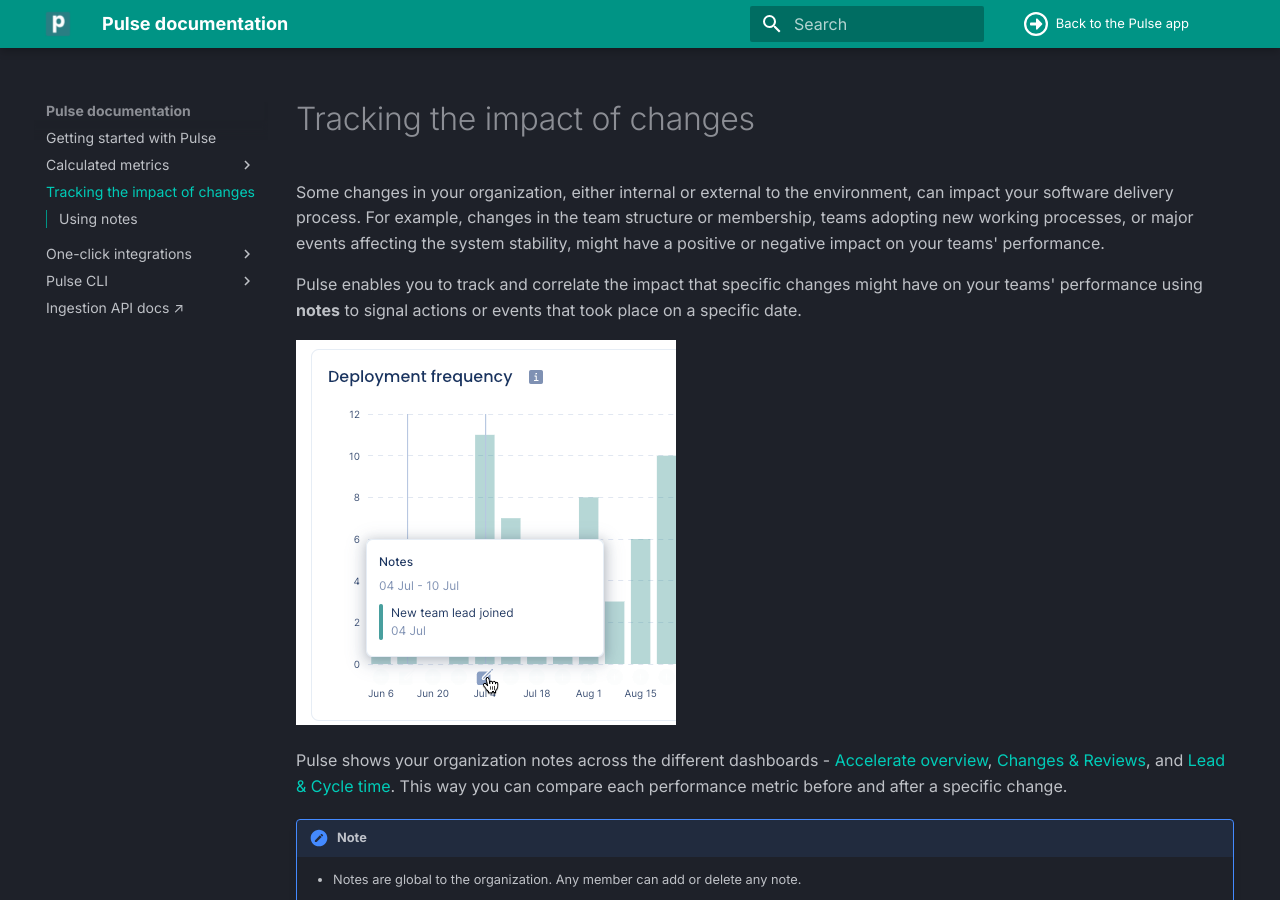
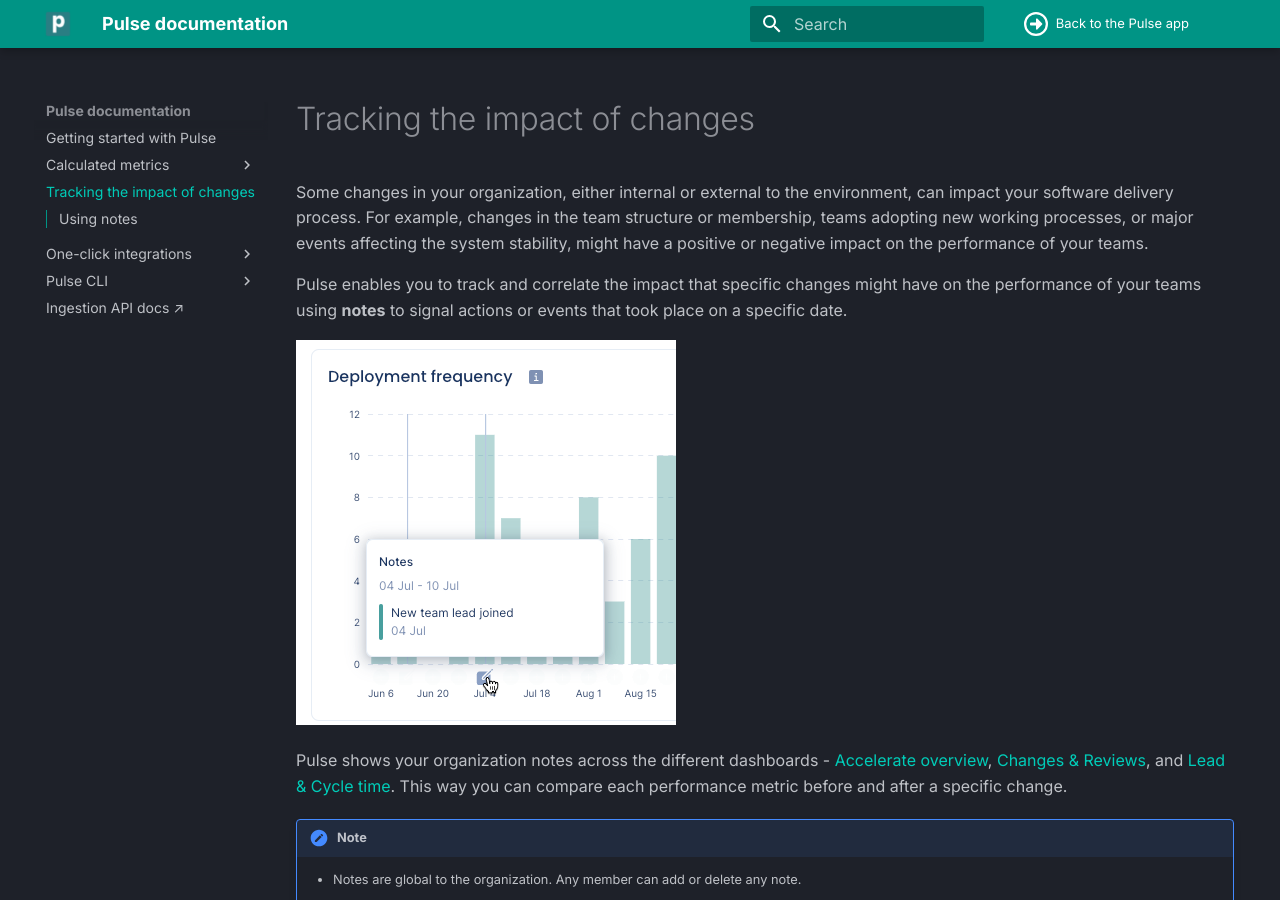
Before and after one commit to codacy/pulse-user-docs, an MkDocs documentation site: the page built from docs/notes.md, in a window 1280 px wide and 900 px high. Built offline with MkDocs 1.6.1 and Material for MkDocs 9.7.7, drawn with Linux system fonts in a browser that asks for light colours.

Commit message:
Update docs/notes.md
Co-authored-by: Paulo Ribeiro <paulo.ribeiro@codacy.com>

```diff
--- a/docs/notes.md
+++ b/docs/notes.md
@@ -1,8 +1,8 @@
 # Tracking the impact of changes
 
-Some changes in your organization, either internal or external to the environment, can impact your software delivery process. For example, changes in the team structure or membership, teams adopting new working processes, or major events affecting the system stability, might have a positive or negative impact on your teams' performance.
+Some changes in your organization, either internal or external to the environment, can impact your software delivery process. For example, changes in the team structure or membership, teams adopting new working processes, or major events affecting the system stability, might have a positive or negative impact on the performance of your teams.
 
-Pulse enables you to track and correlate the impact that specific changes might have on your teams' performance using **notes** to signal actions or events that took place on a specific date.
+Pulse enables you to track and correlate the impact that specific changes might have on the performance of your teams using **notes** to signal actions or events that took place on a specific date.
 
 ![Pulse notes](images/notes.png)
 
```
